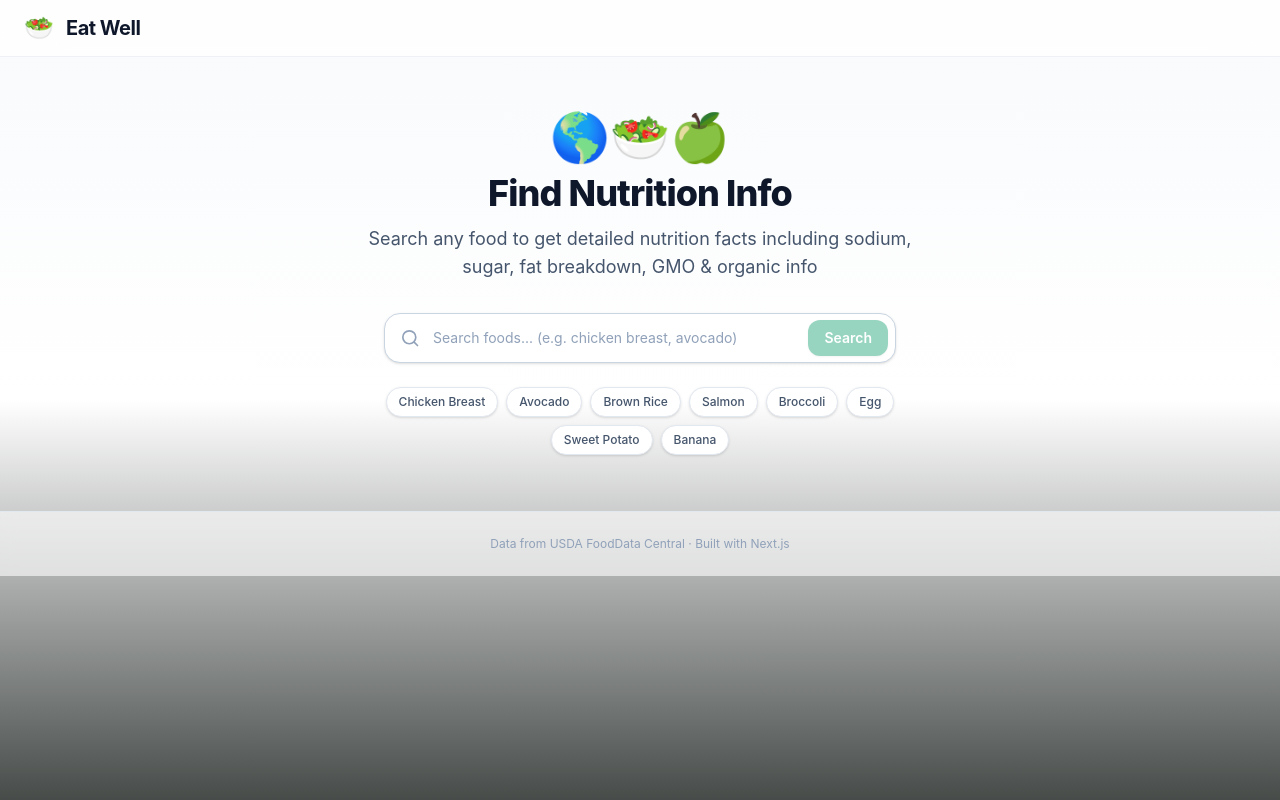
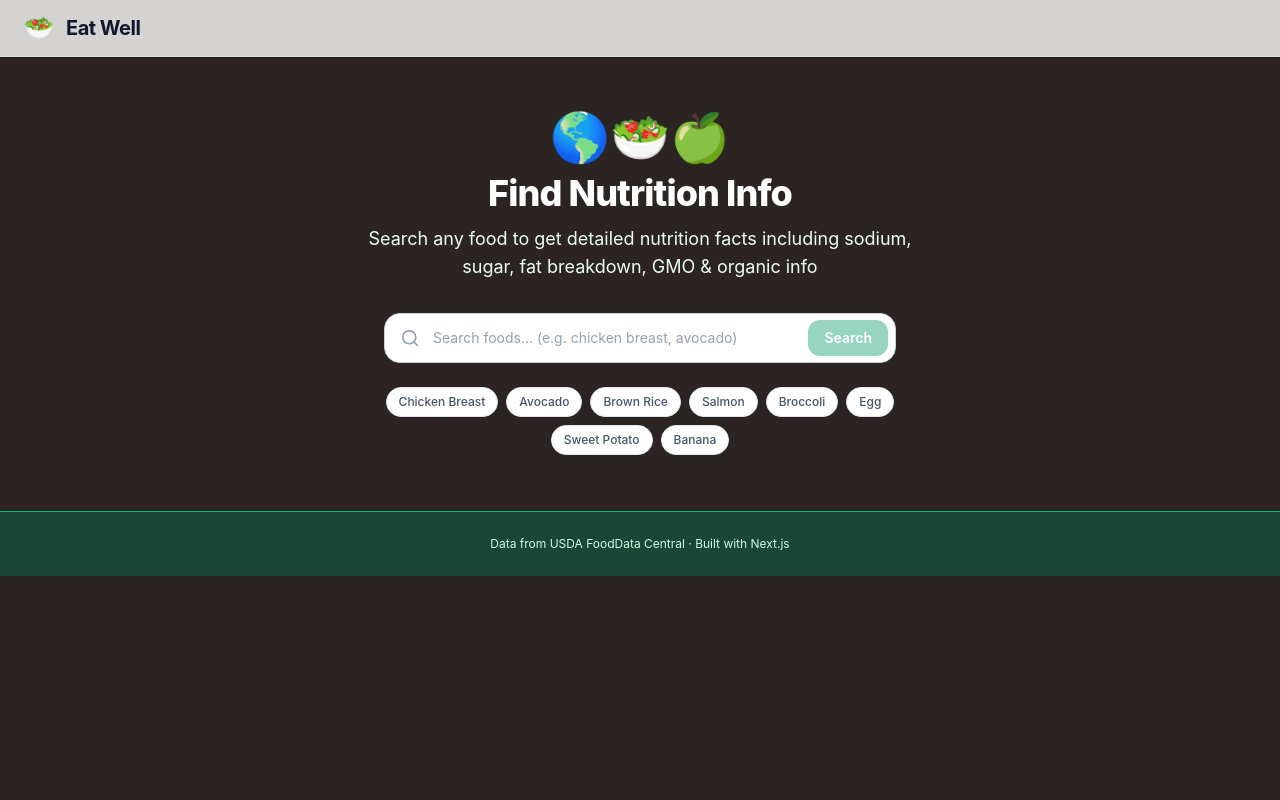
Before and after one commit to kbt117/nutrition-app-pwa, a Next.js app: page / in a window 1280 px wide. Built offline with nearby package versions, Linux system fonts and the light colour scheme.

Commit message:
Change background to oklch(0.268 0.011 36.5)

```diff
--- a/src/app/page.tsx
+++ b/src/app/page.tsx
@@ -74,7 +74,7 @@ export default function HomePage() {
   };
 
   return (
-    <div className="min-h-screen bg-gradient-to-b from-slate-50 via-white to-emerald-50/30">
+    <div className="min-h-screen" style={{ backgroundColor: "oklch(0.268 0.011 36.5)" }}>
       {/* Header */}
       <header className="sticky top-0 z-50 backdrop-blur-xl bg-white/80 border-b border-slate-200/60">
         <div className="max-w-7xl mx-auto px-4 sm:px-6 py-3 flex items-center gap-3">
@@ -89,10 +89,10 @@ export default function HomePage() {
         {/* Hero / Search */}
         <section className="text-center py-10 sm:py-14">
           <p className="text-4xl sm:text-5xl">🌎🥗🍏</p>
-          <h2 className="text-3xl sm:text-4xl font-extrabold text-slate-900 tracking-tight mt-3">
+          <h2 className="text-3xl sm:text-4xl font-extrabold text-white tracking-tight mt-3">
             Find Nutrition Info
           </h2>
-          <p className="mt-3 text-base sm:text-lg text-slate-600 max-w-xl mx-auto">
+          <p className="mt-3 text-base sm:text-lg text-emerald-50 max-w-xl mx-auto">
             Search any food to get detailed nutrition facts including sodium,
             sugar, fat breakdown, GMO &amp; organic info
           </p>
@@ -112,7 +112,7 @@ export default function HomePage() {
                 value={query}
                 onChange={(e) => setQuery(e.target.value)}
                 placeholder="Search foods... (e.g. chicken breast, avocado)"
-                className="w-full pl-12 pr-4 py-3.5 rounded-2xl border border-slate-300 bg-white text-sm text-slate-800 placeholder:text-slate-400 focus:outline-none focus:ring-2 focus:ring-emerald-400 focus:border-emerald-400 shadow-sm transition-all"
+                className="w-full pl-12 pr-4 py-3.5 rounded-2xl border border-slate-300 bg-white text-sm text-slate-800 placeholder:text-slate-400 focus:outline-none focus:ring-2 focus:ring-emerald-400"
               />
               <svg
                 className="absolute left-4 top-1/2 -translate-y-1/2 w-5 h-5 text-slate-400"
@@ -130,7 +130,7 @@ export default function HomePage() {
               <button
                 type="submit"
                 disabled={loading || !query.trim()}
-                className="absolute right-2 top-1/2 -translate-y-1/2 px-4 py-2 rounded-xl bg-emerald-600 text-white text-sm font-semibold hover:bg-emerald-700 disabled:opacity-40 disabled:cursor-not-allowed transition-all shadow-sm"
+                className="absolute right-2 top-1/2 -translate-y-1/2 px-4 py-2 rounded-xl bg-emerald-600 text-white text-sm font-semibold hover:bg-emerald-700 disabled:opacity-40 disabled:cursor-not-allowed"
               >
                 {loading ? (
                   <span className="flex items-center gap-1">
@@ -177,7 +177,7 @@ export default function HomePage() {
                 <button
                   key={suggestion}
                   onClick={() => handleSuggestion(suggestion)}
-                  className="px-3 py-1.5 rounded-full bg-white border border-slate-200 text-xs text-slate-600 font-medium hover:border-emerald-300 hover:text-emerald-700 hover:bg-emerald-50 transition-all shadow-sm"
+                  className="px-3 py-1.5 rounded-full bg-white border border-slate-200 text-xs text-slate-600 font-medium hover:border-emerald-300 hover:text-emerald-700 hover:bg-emerald-50 transition-colors"
                 >
                   {suggestion}
                 </button>
@@ -220,13 +220,13 @@ export default function HomePage() {
         {/* Results */}
         {results && !loading && (
           <section className="pb-16">
-            <p className="text-sm text-slate-500 mb-4">
+            <p className="text-sm text-emerald-50 mb-4">
               Found{" "}
-              <span className="font-semibold text-slate-700">
+              <span className="font-semibold text-white">
                 {results.totalHits.toLocaleString()}
               </span>{" "}
               results for &ldquo;
-              <span className="font-medium text-slate-700">
+              <span className="font-medium text-white">
                 {results.query}
               </span>
               &rdquo;
@@ -235,7 +235,7 @@ export default function HomePage() {
             {results.foods.length === 0 ? (
               <div className="text-center py-12">
                 <p className="text-4xl mb-3">🔍</p>
-                <p className="text-slate-500">
+                <p className="text-emerald-100">
                   No foods found. Try a different search term.
                 </p>
               </div>
@@ -258,8 +258,8 @@ export default function HomePage() {
                   {selectedFood ? (
                     <NutritionPanel food={selectedFood} />
                   ) : (
-                    <div className="flex items-center justify-center h-64 rounded-2xl border-2 border-dashed border-slate-200">
-                      <p className="text-slate-400 text-sm">
+                    <div className="flex items-center justify-center h-64 rounded-2xl border-2 border-dashed border-emerald-400/50">
+                      <p className="text-emerald-100 text-sm">
                         Select a food to view nutrition details
                       </p>
                     </div>
@@ -272,9 +272,9 @@ export default function HomePage() {
       </div>
 
       {/* Footer */}
-      <footer className="border-t border-slate-200 bg-white/60 backdrop-blur-sm mt-auto">
+      <footer className="border-t border-emerald-500 bg-emerald-700/40 backdrop-blur-sm mt-auto">
         <div className="max-w-7xl mx-auto px-4 sm:px-6 py-6 text-center">
-          <p className="text-xs text-slate-400">
+          <p className="text-xs text-emerald-100">
             Data from USDA FoodData Central · Built with Next.js
           </p>
         </div>
```
